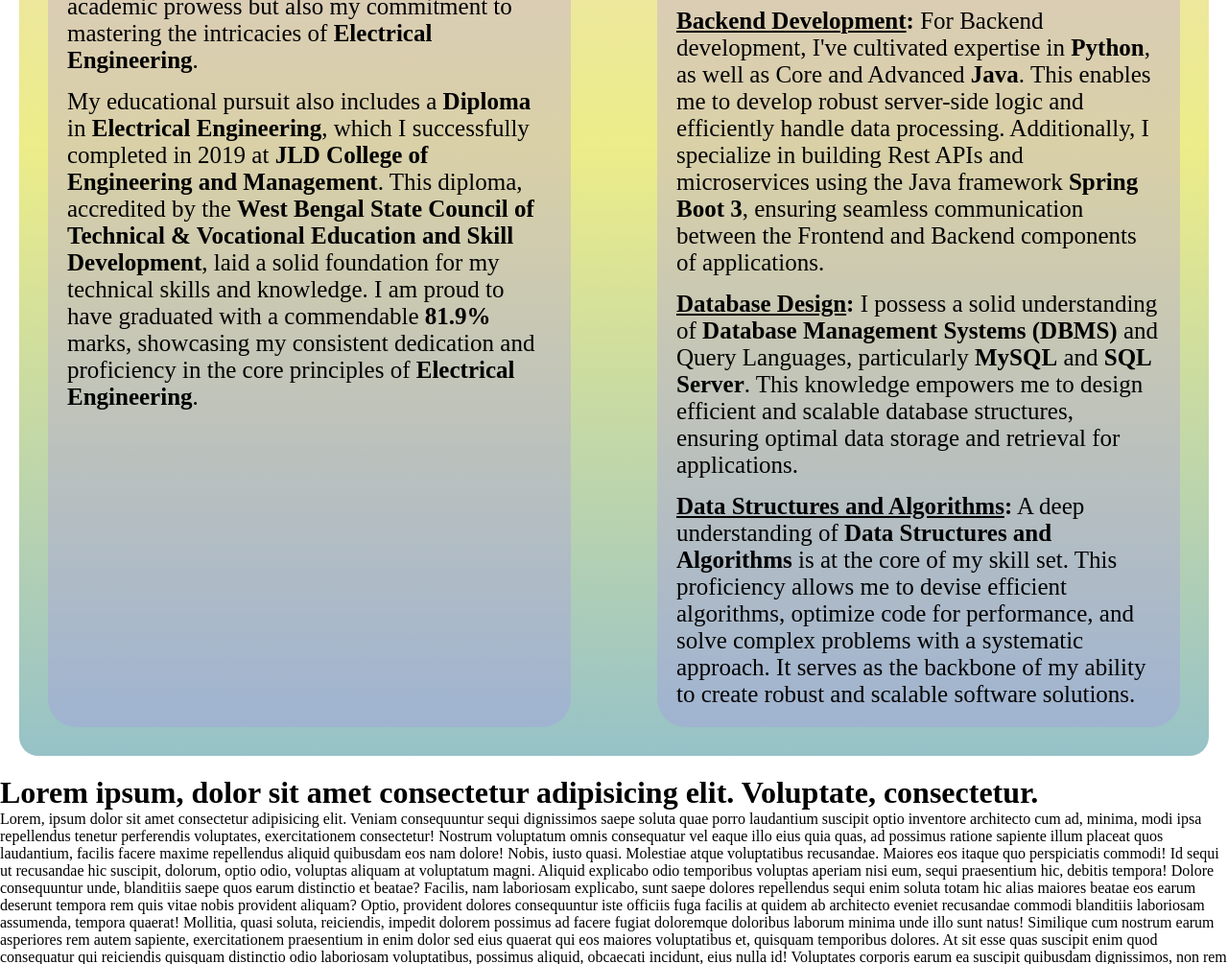
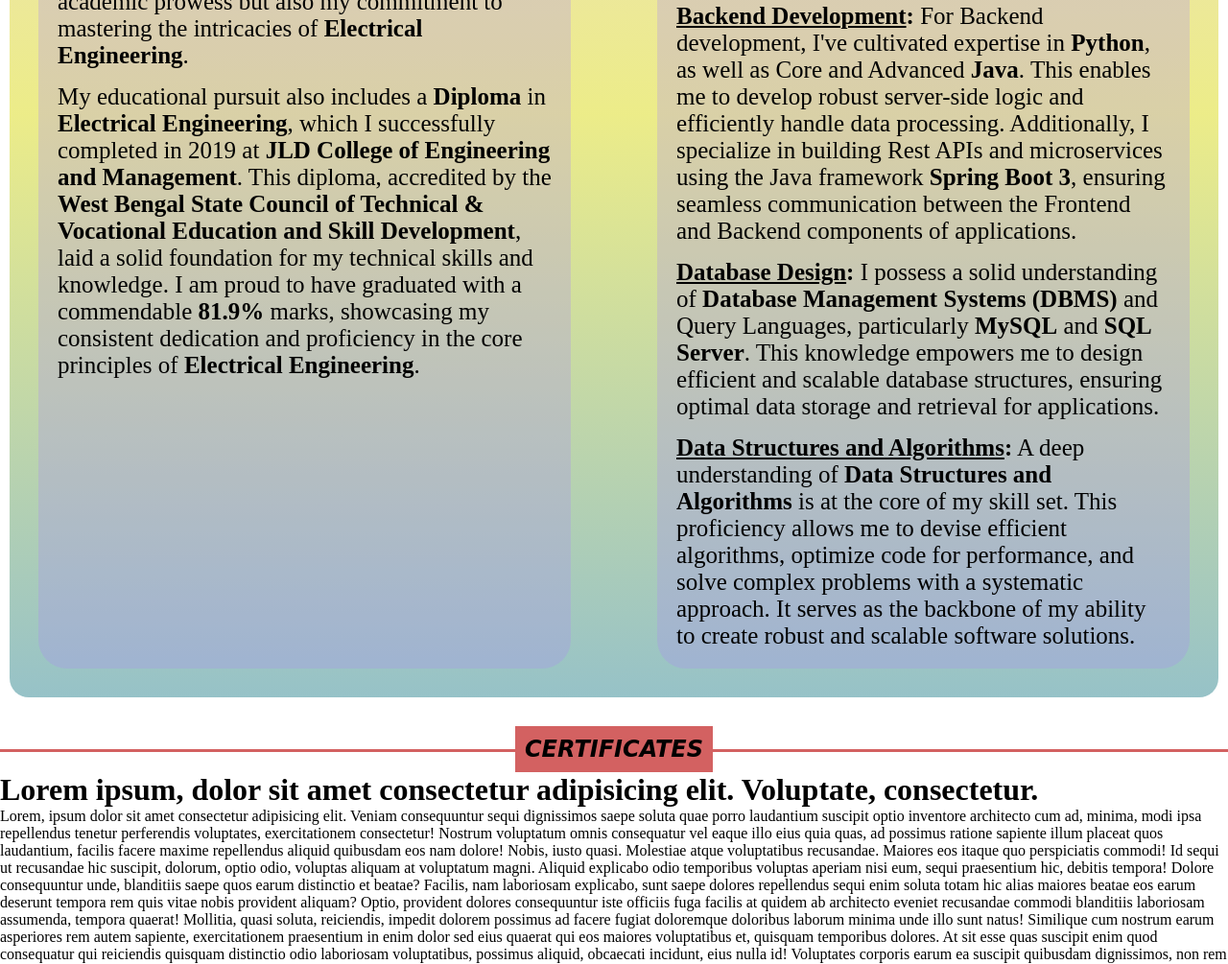
Before and after one commit to subhasisadak/MyWebsite, a plain HTML site: page index.html in a window 1280 px wide. Shown: the part 1442-2447 px from the top of the page at 96% size. Drawn offline with Linux system fonts and the light colour scheme; a web font is replaced by a local one.

Commit message:
add certificate section heading

```diff
--- a/css/style.css
+++ b/css/style.css
@@ -149,8 +149,8 @@ i:hover{
 }
 
 .qualification {
-    padding: var(--PADDING);
-    margin: var(--MARGIN);
+    /* padding: var(--PADDING); */
+    /* margin: var(--MARGIN); */
     margin-top: 30px;
     /* display: inline; */
 }
@@ -183,8 +183,9 @@ i:hover{
 }
 
 .qualificationColumn{
-    padding: 10px;
-    margin: 10px;
+    /* padding: 10px; */
+    /* margin: 10px; */
+    margin-top: 30px;
     display: grid;
     grid-template-rows: repeat(2, 1fr);
     grid-row-gap: 10px;
@@ -214,6 +215,14 @@ i:hover{
     margin: 8px;
     padding: 8px;
 } */
+
+.certificateSection{
+    margin-top: 30px;
+}
+
+.certificateSection h2{
+    font-family: var(--HEADERFONT);
+}
 
 /* all media from here */
 @media screen and (min-width: 550px) {
--- a/index.html
+++ b/index.html
@@ -106,7 +106,9 @@
                     </p>
                 </div>
             </div>
-
+        </div>
+        <div class="certificateSection">
+            <h2 class="divider-text"><span><i>CERTIFICATES</i></span></h2>
         </div>
         <h1>Lorem ipsum, dolor sit amet consectetur adipisicing elit. Voluptate, consectetur.</h1>
         <p>Lorem, ipsum dolor sit amet consectetur adipisicing elit. Veniam consequuntur sequi dignissimos saepe soluta
```
